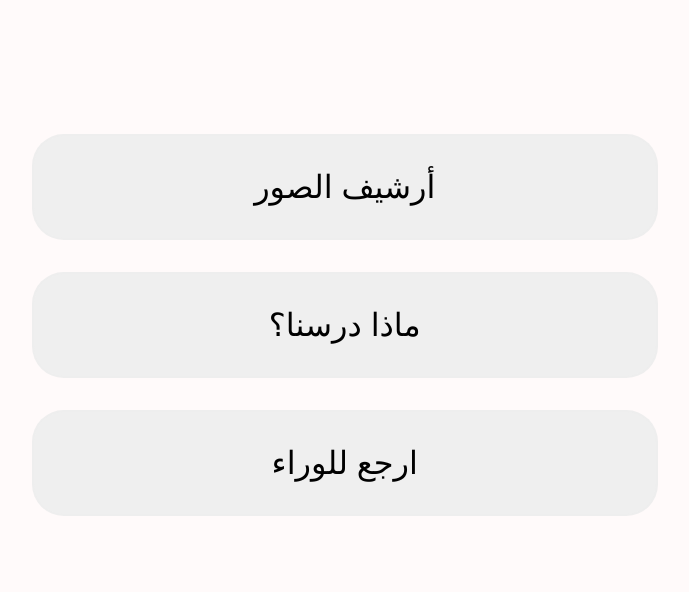
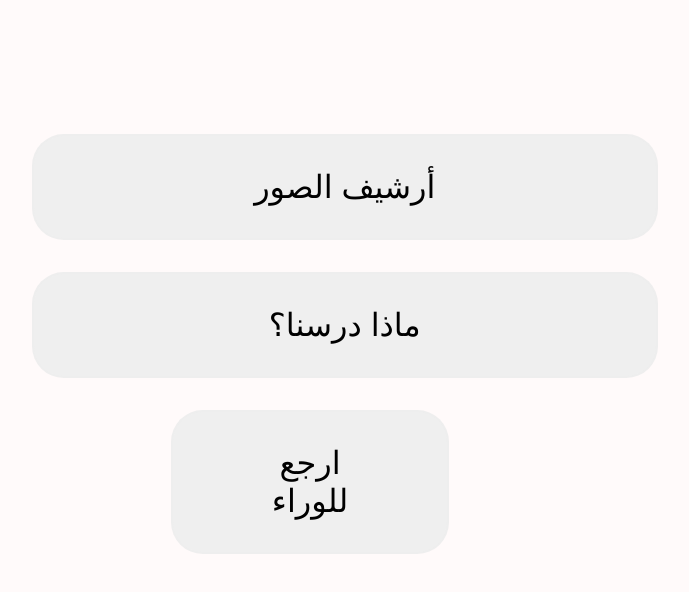
Before and after one commit to bowtiedalien/geelamal, a plain HTML site: page winterArchive2020.html in a window 1280 px wide. Shown: the whole page, without its empty margins (330-1019 px from the left). Drawn offline with Linux system fonts and the light colour scheme.

Commit message:
some fixes

```diff
--- a/winterArchive2020.css
+++ b/winterArchive2020.css
@@ -27,13 +27,15 @@ button[type="button"]{
   padding: 1em 2em;
   cursor: pointer;
 }
+button:hover {
+background: white;
+transform: translate(0, 0.375em);
+}
 
 @media (min-width:1025px) {
 /* big landscape tablets, laptops, and desktops */
   .container{
     padding-top: 10%;
-    margin-left: auto;
-    margin-right: auto;
     width: 55%;
     display: block;
   }
@@ -42,4 +44,7 @@ button[type="button"]{
     margin-bottom: 1em;
     font-size: 2em;
   }
+  button[name=btnBack]{
+    width: 40%;
+  }
 }
--- a/winterArchive2020.html
+++ b/winterArchive2020.html
@@ -9,7 +9,7 @@
     <div class="container">
       <button type="button" name="btnGoToAlbum" onclick="location.href='winterAlbum(2019-2020).html';">أرشيف الصور</button>
       <button type="button" name="btnGoToLessons" onclick="window.open('winter2020_archive.pdf', '_blank')">ماذا درسنا؟</button>
-      <button type="button" name="btnBack" onclick="location.href='index.html'">ارجع للوراء</button>
+      <center><button type="button" name="btnBack" onclick="location.href='index.html'">ارجع للوراء</button></center>
     </div>
   </body>
 </html>
```
Also changed, not shown: curriculum.html (added, +10 -0 lines), grades.html (+2 -2 lines), main.html (+3 -1 lines), winterAlbum(2019-2020).html (+4 -4 lines), 1 other file.
